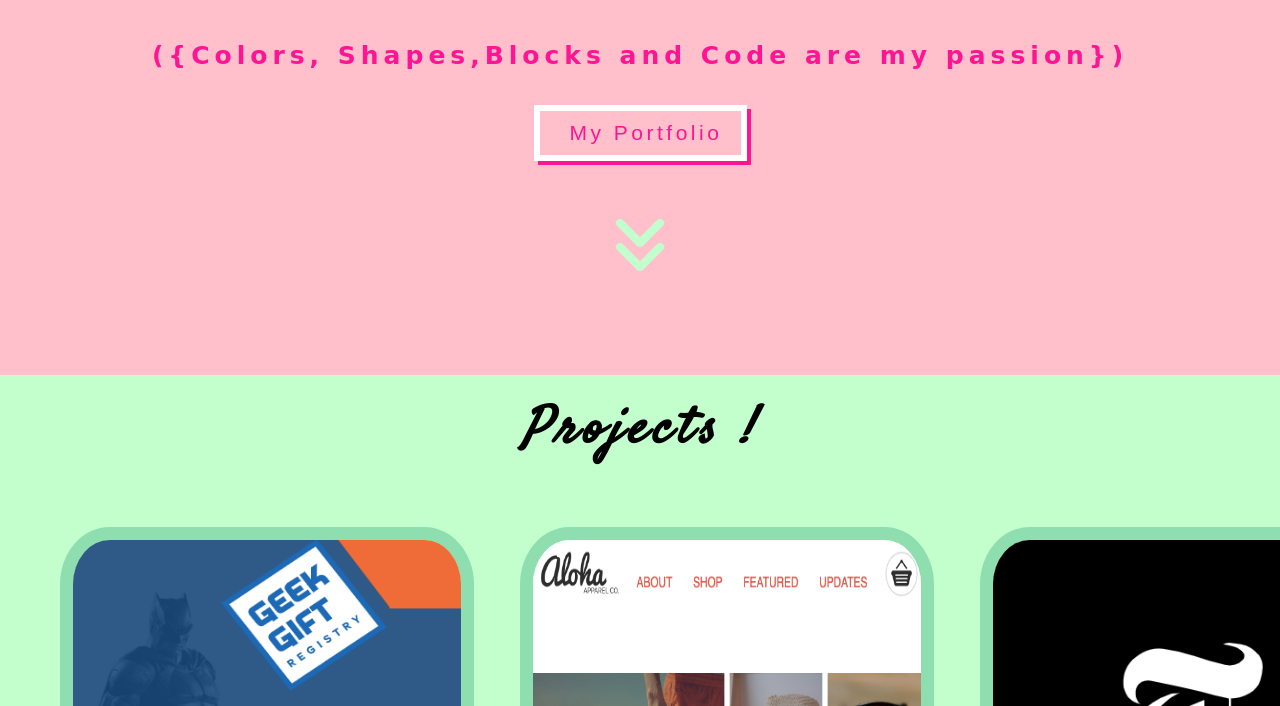
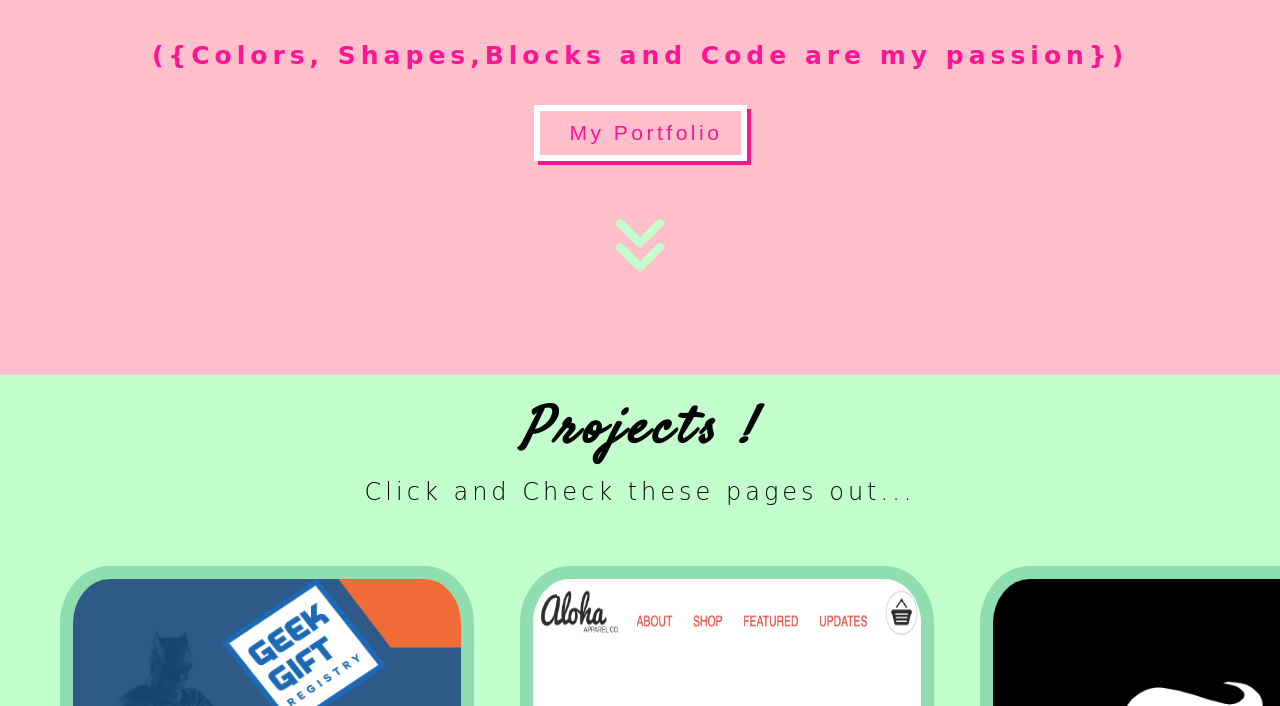
Before and after one commit to Patricia-Fargetti/Patricia-Fargetti-Portfolio, a plain HTML site: page index.html in a window 1280 px wide. Shown: the part 466-1172 px from the top of the page. Drawn offline with Linux system fonts and the light colour scheme.

Commit message:
check pages text

```diff
--- a/index.html
+++ b/index.html
@@ -1,5 +1,6 @@
 <!DOCTYPE html>
 <html>
+
 <head>
 	<title>Patricia Fargetti</title>
 
@@ -9,6 +10,7 @@
 
 
 </head>
+
 <body>
 	<div class="introduction-box">
 		<h1 class="name"> Hey, My name is Patricia Fargetti </h1>
@@ -24,6 +26,7 @@
 		<h1 class="project">
 			Projects !
 		</h1>
+		<h2>Click and Check these pages out...</h2>
 		<div class="container">
 			<div class="first">
 
@@ -64,4 +67,5 @@
 	</section>
 
 </body>
+
 </html>
--- a/style.css
+++ b/style.css
@@ -66,9 +66,16 @@ h4.check-out{
 	font-style: italic;
 	letter-spacing: 6px;
 	text-align: center;
-	margin-top: 20px;
+    margin-top: 20px;
+    margin-bottom: 11px;
 
 }
+.parte-2 h2{
+    text-align: center;
+    color: black;
+    font-weight: lighter;
+}
+
 .highlight{
 	    color: #4294cb;
 	    font-style: italic;
```
Lines whose indentation alone changed are shown as unchanged.
